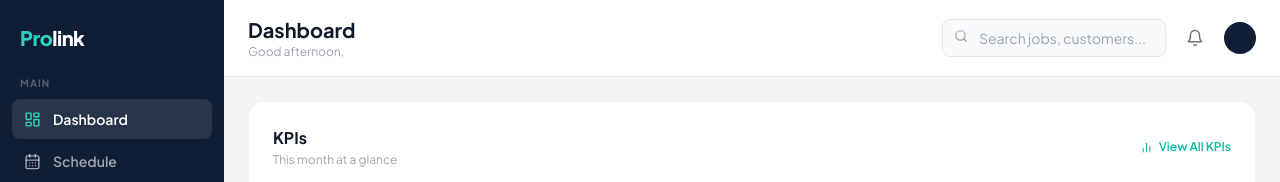
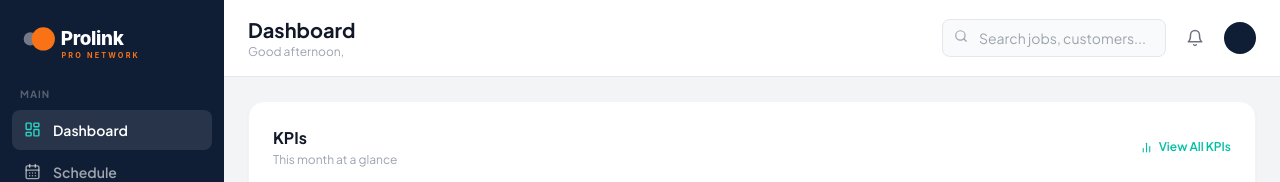
Before and after one commit to bpnelsen/prolink-ezly, a Next.js app: page /dashboard in a window 1280 px wide. Shown: the top 182 px of the page. Built offline with nearby package versions, Linux system fonts and the light colour scheme; no server answers.

Commit message:
feat: replace text logo with Prolink SVG logo in sidebar
Gray + orange circles, white Prolink wordmark, orange PRO NETWORK tagline.

https://claude.ai/code/session_01YYdu36JMe1xMVxzK89bXz4

```diff
--- a/src/app/dashboard/page.tsx
+++ b/src/app/dashboard/page.tsx
@@ -8,6 +8,7 @@ import {
 import Link from 'next/link';
 import { usePathname } from 'next/navigation';
 import { supabase } from '../../lib/supabase-client';
+import ProlinkLogo from '../../components/ProlinkLogo';
 
 const STAGES = ['Lead', 'Quoted', 'Active', 'Completed'];
 
@@ -80,10 +81,8 @@ function Sidebar({ open, onClose, userName }: { open: boolean; onClose: () => vo
         md:translate-x-0 md:static md:flex
       `}>
         {/* Logo */}
-        <div className="px-5 py-6 flex items-center justify-between">
-          <span className="text-xl font-black tracking-tight">
-            <span className="text-teal-400">Pro</span><span className="text-white">link</span>
-          </span>
+        <div className="px-5 py-5 flex items-center justify-between">
+          <ProlinkLogo className="w-40 h-auto" />
           <button onClick={onClose} className="md:hidden text-white/50 hover:text-white">
             <X size={18} />
           </button>
--- /dev/null
+++ b/src/components/ProlinkLogo.tsx
@@ -0,0 +1,14 @@
+export default function ProlinkLogo({ className = '' }: { className?: string }) {
+  return (
+    <svg viewBox="0 0 220 64" fill="none" xmlns="http://www.w3.org/2000/svg" className={className}>
+      {/* Small gray circle */}
+      <circle cx="14" cy="26" r="9" fill="#9CA3AF" opacity="0.7" />
+      {/* Large orange circle */}
+      <circle cx="32" cy="26" r="16" fill="#F97316" />
+      {/* Prolink text */}
+      <text x="56" y="34" fontFamily="'Inter', 'Helvetica Neue', sans-serif" fontSize="26" fontWeight="800" fill="white" letterSpacing="-0.5">Prolink</text>
+      {/* PRO NETWORK text */}
+      <text x="57" y="52" fontFamily="'Inter', 'Helvetica Neue', sans-serif" fontSize="10" fontWeight="700" fill="#F97316" letterSpacing="3">PRO NETWORK</text>
+    </svg>
+  );
+}
```
